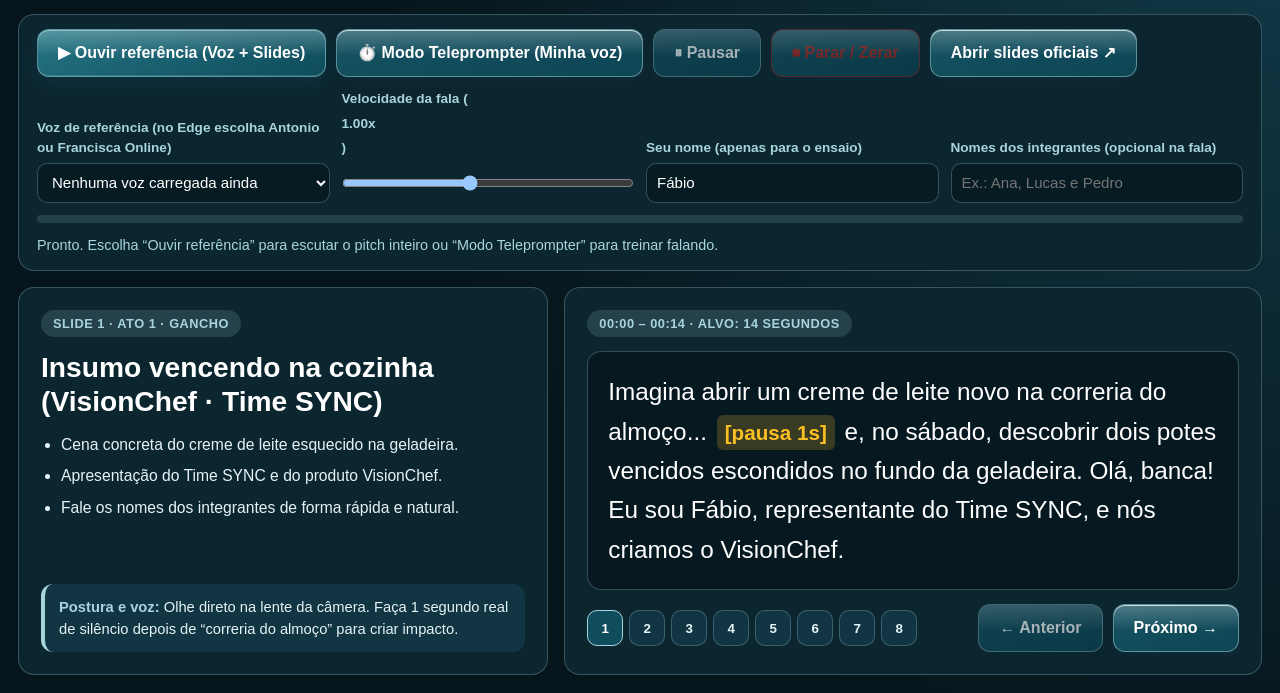
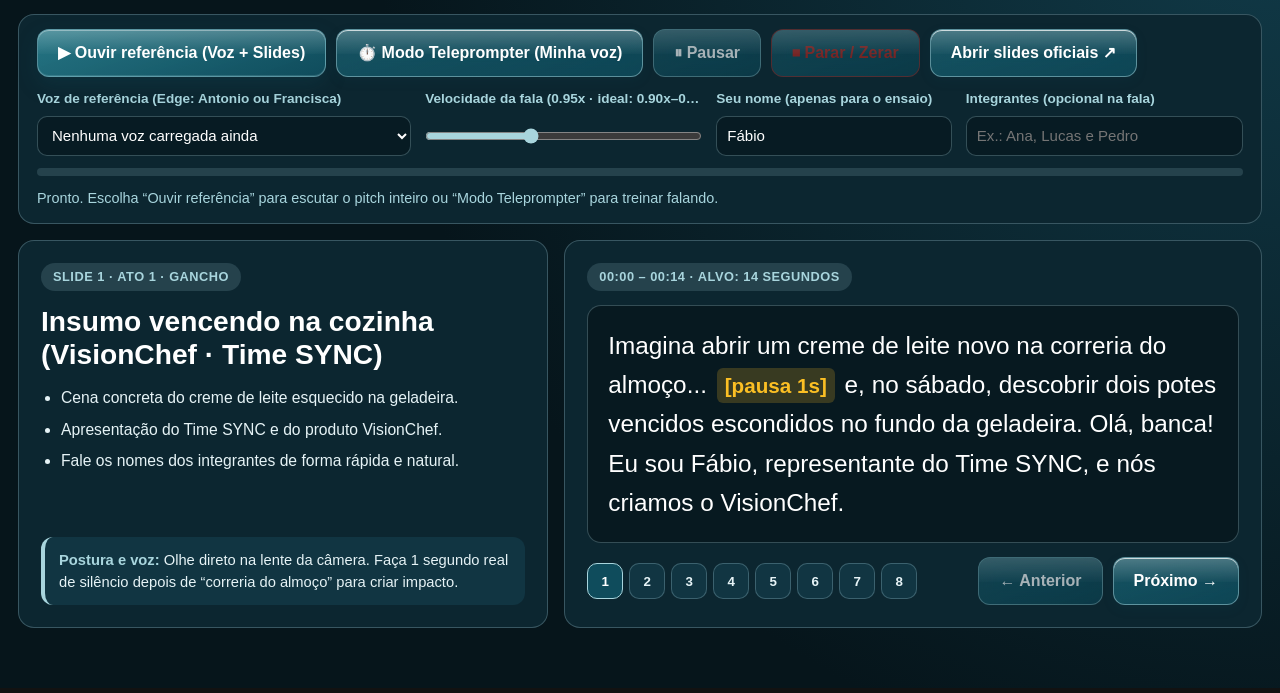
Before and after one commit to fabioboeingsantos/Sync, a React app: page Insumo vencendo na cozinha/pitch/ensaio-voz.html in a window 1280 px wide. Shown: the part 112-805 px from the top of the page. Built offline with nearby package versions, Linux system fonts and the light colour scheme.

Commit message:
style(pitch): corrige alinhamento do slider de velocidade e define padrao 0.95x no ensaio

```diff
--- a/Insumo vencendo na cozinha/pitch/ensaio-voz.html
+++ b/Insumo vencendo na cozinha/pitch/ensaio-voz.html
@@ -104,21 +104,37 @@
 
     .config-linha {
       display: grid;
-      grid-template-columns: repeat(auto-fit, minmax(210px, 1fr));
-      gap: 12px;
+      grid-template-columns: minmax(0, 1.35fr) minmax(0, 1fr) minmax(0, 0.85fr) minmax(0, 1fr);
+      gap: 14px;
       align-items: end;
+    }
+
+    @media (max-width: 960px) {
+      .config-linha {
+        grid-template-columns: repeat(auto-fit, minmax(220px, 1fr));
+      }
     }
 
     label.campo {
       display: grid;
-      gap: 4px;
+      gap: 6px;
+      min-width: 0;
       font-size: 0.85rem;
       font-weight: 700;
       color: var(--destaque);
     }
 
+    label.campo .rotulo-texto {
+      white-space: nowrap;
+      overflow: hidden;
+      text-overflow: ellipsis;
+    }
+
     label.campo input,
     label.campo select {
+      width: 100%;
+      min-width: 0;
+      max-width: 100%;
       min-height: 40px;
       padding: 8px 10px;
       border-radius: 10px;
@@ -126,6 +142,14 @@
       background: #071b23;
       color: #ffffff;
       font: 400 0.94rem Arial, sans-serif;
+    }
+
+    label.campo input[type="range"] {
+      padding: 0;
+      border: 0;
+      background: transparent;
+      accent-color: var(--destaque);
+      cursor: pointer;
     }
 
     .barra-progresso {
@@ -304,19 +328,19 @@
 
       <div class="config-linha">
         <label class="campo">
-          Voz de referência (no Edge escolha Antonio ou Francisca Online)
+          <span class="rotulo-texto">Voz de referência (Edge: Antonio ou Francisca)</span>
           <select id="seletorVoz"></select>
         </label>
         <label class="campo">
-          Velocidade da fala (<span id="valorVelocidade">1.00x</span>)
-          <input id="velocidade" type="range" min="0.85" max="1.20" step="0.05" value="1.00">
+          <span class="rotulo-texto">Velocidade da fala (<strong id="valorVelocidade">0.95x</strong> · ideal: 0.90x–0.95x)</span>
+          <input id="velocidade" type="range" min="0.80" max="1.20" step="0.05" value="0.95">
         </label>
         <label class="campo">
-          Seu nome (apenas para o ensaio)
+          <span class="rotulo-texto">Seu nome (apenas para o ensaio)</span>
           <input id="campoNome" type="text" placeholder="Ex.: Fábio" value="Fábio">
         </label>
         <label class="campo">
-          Nomes dos integrantes (opcional na fala)
+          <span class="rotulo-texto">Integrantes (opcional na fala)</span>
           <input id="campoEquipe" type="text" placeholder="Ex.: Ana, Lucas e Pedro" value="">
         </label>
       </div>
```
